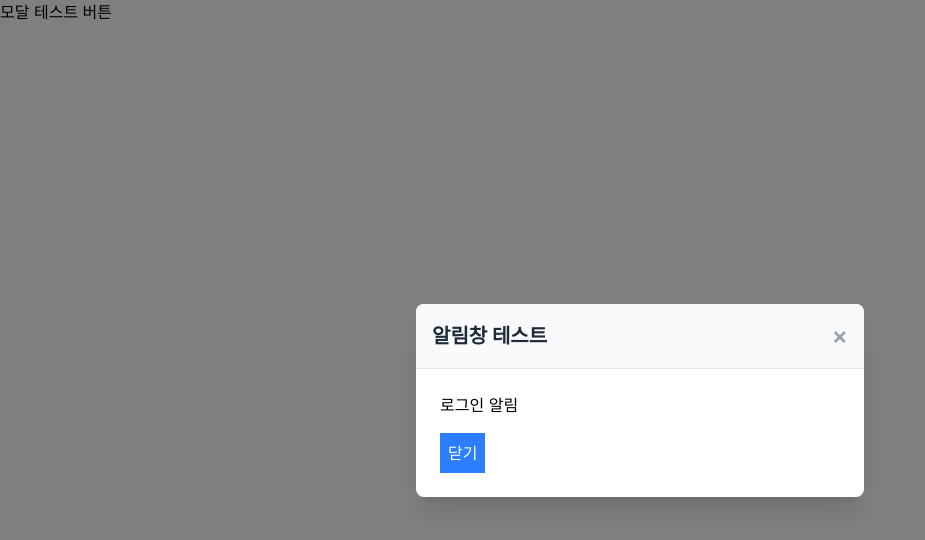
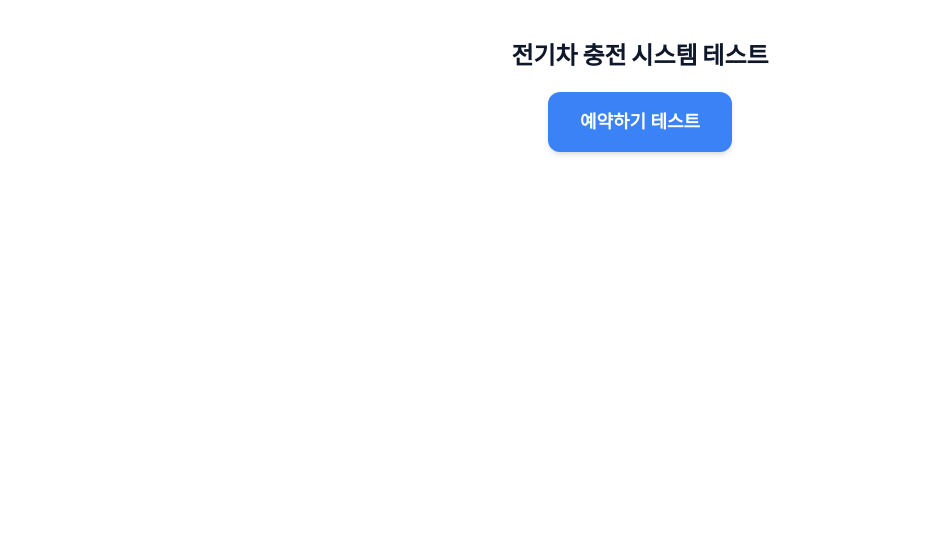
Before and after one commit to woogi0821/NewWhyThem, a React (Vite) app in the folder 90_TeamProject/frontend/chargerReservation/: page /test-modal in a window 1280 px wide. Shown: the top 540 px of the page, without its empty margins (0-925 px from the left). Built offline with nearby package versions, Linux system fonts and the light colour scheme.

Commit message:
4/3 작업
4/3 작업

```diff
--- /dev/null
+++ b/90_TeamProject/frontend/chargerReservation/src/common/Button.tsx
@@ -0,0 +1,41 @@
+import type { ButtonHTMLAttributes, ReactNode } from "react";
+
+// HTML 기본 속성 상속받기
+interface ButtonProps extends ButtonHTMLAttributes<HTMLButtonElement> {
+  variant?: "primary" | "outline" | "danger"; // 성격
+  size?: "sm" | "md" | "lg";                 // 크기
+  children: ReactNode;                       // 원칙 2: 구멍 뚫기
+}
+
+export default function Button({
+  variant = "primary",
+  size = "md",
+  children,
+  className,
+  ...props
+}: ButtonProps) {
+
+  // 디자인 가이드 컬러 적용
+  const baseStyles = "font-bold rounded-xl transition-all flex items-center justify-center";
+
+  const variants = {
+    primary: "bg-[#3B82F6] text-white hover:bg-[#1D4ED8] shadow-md",
+    outline: "border-2 border-[#DBEAFE] text-[#3B82F6] bg-white hover:bg-[#F5F8FF]",
+    danger: "bg-[#EF4444] text-white hover:bg-[#B91C1C]",
+  };
+
+  const sizes = {
+    sm: "px-3 py-1.5 text-xs",
+    md: "px-6 py-3 text-base",
+    lg: "px-8 py-4 text-lg",
+  };
+
+  return (
+    <button
+      className={`${baseStyles} ${variants[variant]} ${sizes[size]} ${className}`}
+      {...props} // onClick, disabled 등을 자동으로 전달
+    >
+      {children}
+    </button>
+  );
+}
--- /dev/null
+++ b/90_TeamProject/frontend/chargerReservation/src/components/common/Home.tsx
@@ -0,0 +1,60 @@
+// src/components/common/Home.tsx
+import { useState } from "react";
+import Modal from "./Modal";
+import Button from "../../common/Button"; // 방금 만든 버튼 임포트!
+
+export function Home() {
+  const [show, setShow] = useState(false);
+
+  return (
+    <div className="p-10 flex flex-col items-center gap-5">
+      <h1 className="text-2xl font-black text-[#0F172A]">전기차 충전 시스템 테스트</h1>
+
+      {/* 1. 메인 버튼: 팀 가이드대로 size="lg" 적용 */}
+      <Button size="lg" onClick={() => setShow(true)}>
+        예약하기 테스트
+      </Button>
+
+      {/* 2. 모달 연결 */}
+      <Modal
+        isOpen={show}
+        onClose={() => setShow(false)}
+        title="충전 예약 확정"
+      >
+        <div className="flex flex-col gap-5">
+          <p className="text-[#64748B]">
+            선택하신 **[A-01]** 급속 충전기를 예약하시겠습니까?
+            <br />
+            <span className="text-xs text-[#EF4444] font-semibold">* 노쇼 발생 시 패널티가 부과됩니다.</span>
+          </p>
+
+          {/* 버튼들을 나란히 배치 (팀 가이드의 variant 활용) */}
+          <div className="flex gap-3 mt-2">
+            {/* 취소 버튼: outline 스타일 */}
+            <Button
+              variant="outline"
+              className="flex-1"
+              onClick={() => setShow(false)}
+            >
+              취소
+            </Button>
+
+            {/* 확인 버튼: primary 스타일 */}
+            <Button
+              variant="primary"
+              className="flex-1"
+              onClick={() => {
+                alert("예약이 완료되었습니다!");
+                setShow(false);
+              }}
+            >
+              예약 확정
+            </Button>
+          </div>
+        </div>
+      </Modal>
+    </div>
+  );
+}
+
+export default Home;
--- a/90_TeamProject/frontend/chargerReservation/src/components/common/modal.tsx
+++ b/90_TeamProject/frontend/chargerReservation/src/components/common/modal.tsx
@@ -1,51 +1,53 @@
-// 1. 필요한 도구 임포트
 import React from "react";
 
-// 2. 주문서(Interface) 작성: 팀원들이 모달을 쓸 때 넘겨줄 값들
+// 팀 가이드에 맞춘 Interface 설계
 export interface IModalProps {
-  isOpen: boolean;       // 창을 열지(true) 닫을지(false) 결정
-  onClose: () => void;   // 닫기 버튼 눌렀을 때 실행할 함수
-  title: string;         // 모달 상단 제목
-  children: React.ReactNode; // 모달 몸통에 들어갈 내용 (HTML, 다른 컴포넌트 등)
+  isOpen: boolean;
+  onClose: () => void;
+  title: string;
+  children: React.ReactNode; // 원칙 2: children으로 구멍 뚫기
+  variant?: "primary" | "danger"; // 5. variant 적용 (나중에 빨간색 모달이 필요하면 danger 추가 가능)
 }
 
-function Modal(props: IModalProps) {
-  // 3. 구조 분해 할당
-  const { isOpen, onClose, title, children } = props;
-
-  // 4. 조기 리턴: 열림 상태가 아니면 아예 화면에 그리지 않음
+function Modal({ isOpen, onClose, title, children, variant = "primary" }: IModalProps) {
   if (!isOpen) return null;
 
   return (
-    <>
-      {/* 5. 배경 레이어 (Overlay): 화면 전체를 덮고 반투명하게 만듦 */}
+    // 배경: login-overlay 스타일 (블러 처리)
     <div
-        className="fixed inset-0 z-[9999] bg-black/50 flex items-center justify-center"
-        onClick={onClose} // 배경 클릭 시 닫히게 설정
+      className="fixed inset-0 z-[600] flex items-center justify-center p-4 bg-[rgba(10,20,50,0.5)] backdrop-blur-md"
+      onClick={onClose}
     >
-        {/* 6. 모달 컨테이너 (흰색 박스): 실제 내용이 담기는 곳 */}
+      {/* 모달 박스: .login-modal 스타일 (애니메이션과 그림자) */}
       <div
-          className="bg-white rounded-lg shadow-xl w-full max-w-md mx-4 overflow-hidden"
-          onClick={(e) => e.stopPropagation()} // 박스 클릭 시에는 창이 닫히지 않게 방지
+        className="bg-white rounded-[22px] p-8 w-full max-w-[420px] shadow-[0_24px_64px_rgba(0,0,0,0.2)] relative animate-[modalIn_0.28s_cubic-bezier(0.34,1.56,0.64,1)]"
+        onClick={(e) => e.stopPropagation()}
       >
-          {/* 헤더 영역 */}
-          <div className="flex justify-between items-center p-4 border-b border-gray-200 bg-gray-50">
-            <h2 className="text-xl font-bold text-gray-800">{title}</h2>
+        {/* 닫기 버튼: .login-modal-close 스타일 */}
         <button
           onClick={onClose}
-              className="text-gray-400 hover:text-gray-600 text-2xl font-semibold"
+          className="absolute top-4 right-4 w-[32px] h-[32px] rounded-lg bg-[#F5F8FF] text-[#64748B] hover:bg-[#FEE2E2] hover:text-[#EF4444] transition-all flex items-center justify-center font-bold"
         >
           &times;
         </button>
+
+        {/* 헤더: .login-title 스타일 */}
+        <div className="mb-6">
+          <h2 className="text-[1.5rem] font-[900] text-[#0F172A] font-['Nunito'] mb-1">
+            {title}
+          </h2>
+          {/* variant가 primary일 때만 파란색 밑줄 */}
+          {variant === "primary" && (
+            <div className="h-1.5 w-10 bg-[#3B82F6] rounded-full"></div>
+          )}
         </div>
 
-          {/* 바디 영역: {children} 자리에 팀원이 넣고 싶은 내용이 들어감 */}
-          <div className="p-6">
+        {/* 바디: 무엇이든 들어올 수 있는 children */}
+        <div className="text-[#64748B] text-[0.95rem] leading-relaxed">
           {children}
         </div>
       </div>
     </div>
-    </>
   );
 }
 
--- a/90_TeamProject/frontend/chargerReservation/src/pages/Home.tsx
+++ /dev/null
@@ -1,24 +0,0 @@
-import React from "react";
-import Modal from "../components/common/modal";
-
-// 테스트용
-export function Home() {
-  const [show, setShow] = React.useState(true); // 모달 제어 상태, false-> true로 바꿈
-
-  return (
-    <div>
-      <button onClick={() => setShow(true)}>모달 테스트 버튼</button>
-
-      {/* 모달 호출 */}
-      <Modal
-        isOpen={show}
-        onClose={() => setShow(true)}
-        title="알림창 테스트"
-      >
-        <p>로그인 알림</p>
-        <button className="bg-blue-500 text-white p-2 mt-4" onClick={() => setShow(false)}>닫기</button>
-      </Modal>
-    </div>
-  );
-}
-export default Home;
--- a/90_TeamProject/frontend/chargerReservation/src/routers/AppRouter.tsx
+++ b/90_TeamProject/frontend/chargerReservation/src/routers/AppRouter.tsx
@@ -11,7 +11,7 @@ import AdminNoticePage from "../pages/admin/AdminNoticePage";
 import MainLayout from "../layout/basic/basicLayout";
 // import { SearchPage } from "../pages/SearchPage";
 import { ReservationPage } from "../pages/reservation/ReservationPage";
-import Home from "../pages/Home";
+import Home from "../components/common/Home";
 
 export const AppRouter = () => {
   return (
@@ -36,8 +36,12 @@ export const AppRouter = () => {
           {/* 예약 페이지 연결 🎯 */}
           <Route path="reservation" element={<ReservationPage />} />
         </Route>
-        {/* 모달 페이지 이동 */}
-      <Route path="/test-modal" element={<Home />} />
+
+  {/* 메인 주소에서도 Home이 나오게 */}
+  <Route path="/" element={<Home />} />
+  {/* 테스트용 주소에서도 Home이 나오게 */}
+  <Route path="/test-modal" element={<Home />} />
+
         {/* ==========================================
                     2. 독립 영역 (키오스크 및 테스트/관리자)
                    ========================================== */}
```
Also changed, not shown: 2 other files (tests, documents, lock files or other folders). Lines whose indentation alone changed are shown as unchanged.
